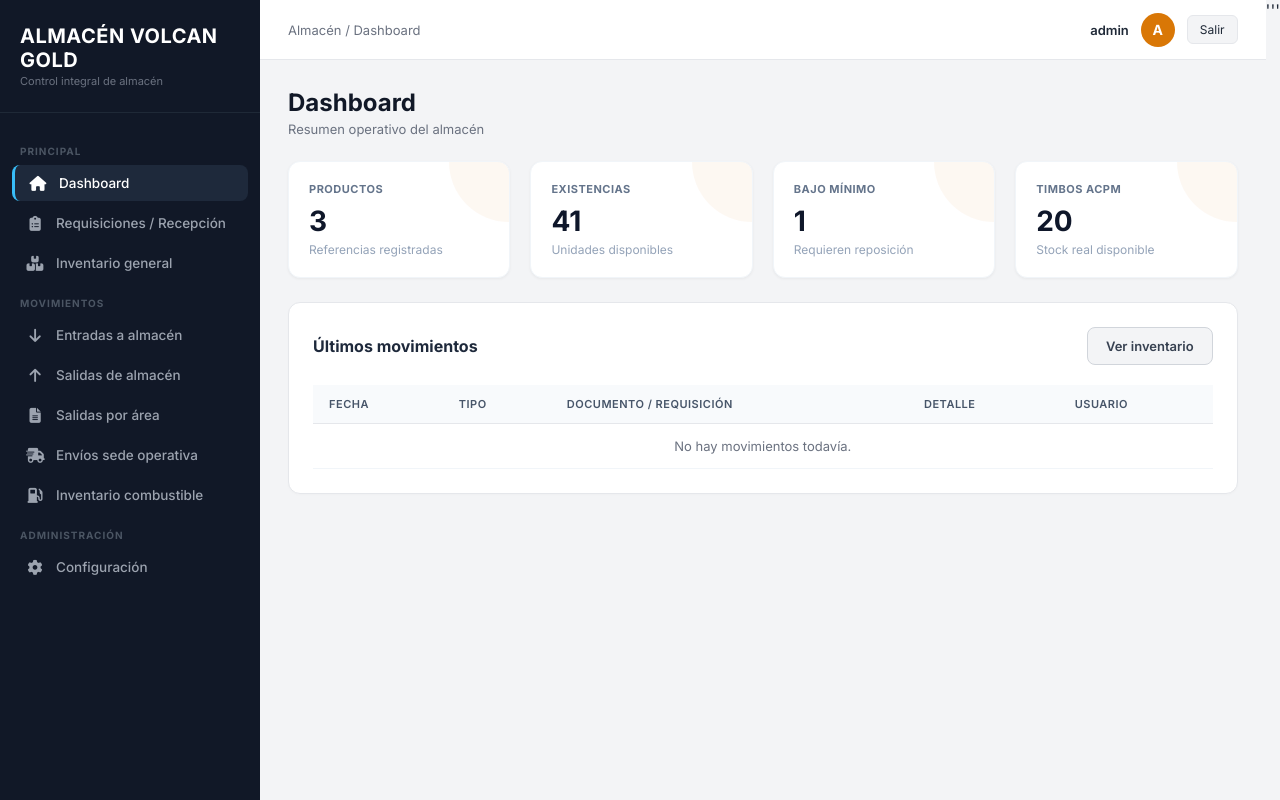
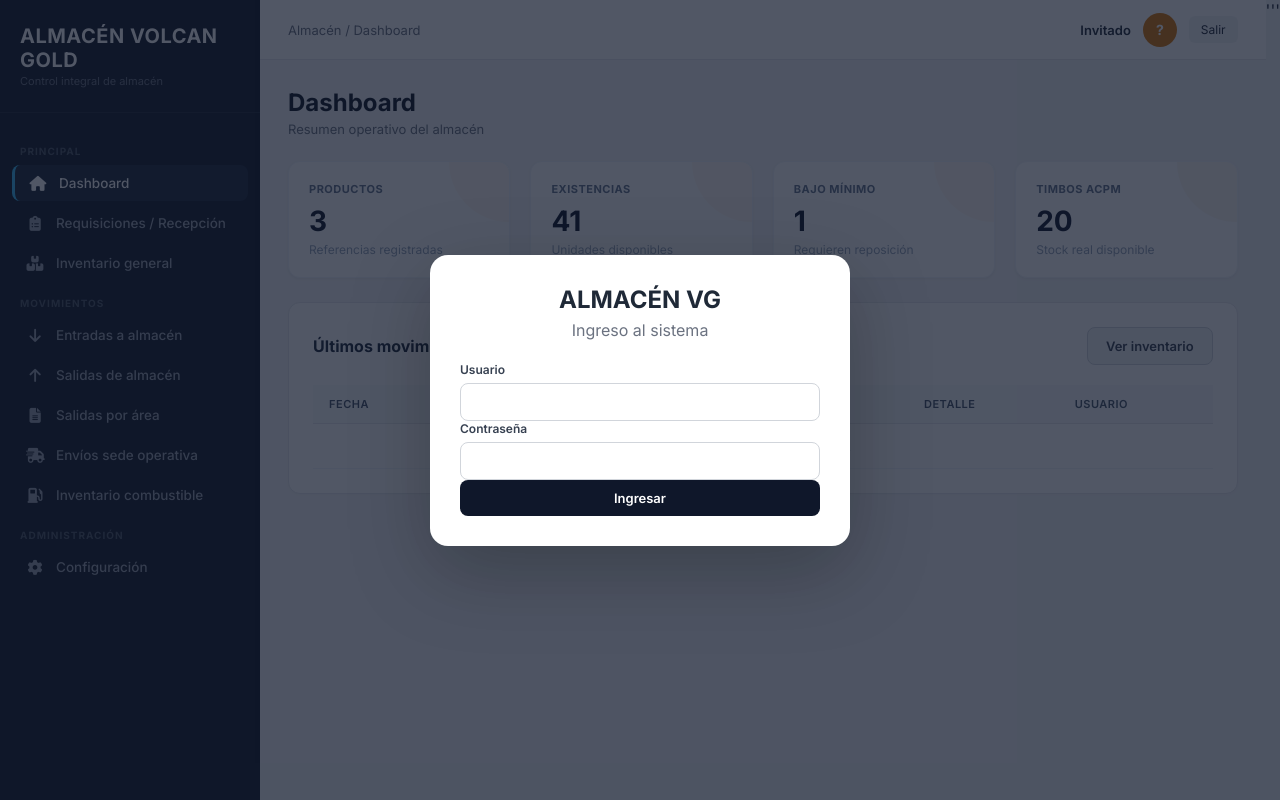
Before and after one commit to yivyguerrero-jpg/ALMACEN, a plain HTML site: page index.html in a window 1280 px wide. Drawn offline with Linux system fonts and the light colour scheme.

```diff
--- a/index.html
+++ b/index.html
@@ -521,9 +521,47 @@
             .voucher-content { position: absolute; left: 0; top: 0; width: 100%; max-width: 100%; padding: 0; box-shadow: none; }
             .no-print { display: none !important; }
         }
-    </style>
+
+        /* LOGIN */
+        #login-overlay {
+            position: fixed; inset: 0; z-index: 99999;
+            background: rgba(15, 23, 42, .72);
+            display: none; align-items: center; justify-content: center;
+            padding: 20px;
+        }
+        .login-card {
+            width: min(420px, 100%); background: #fff; border-radius: 18px;
+            padding: 30px; box-shadow: 0 25px 80px rgba(0,0,0,.25);
+        }
+        .login-brand { text-align:center; margin-bottom:22px; }
+        .login-brand h2 { margin:0 0 6px; }
+        .login-brand p { margin:0; color:var(--text-muted); }
+        .login-error { color:#b91c1c; background:#fef2f2; border:1px solid #fecaca; padding:10px 12px; border-radius:8px; margin-bottom:14px; display:none; font-size:13px; }
+        body.logged-out .app-shell { filter: blur(2px); pointer-events:none; user-select:none; }
+        .btn-logout { cursor:pointer; border:0; }
+</style>
 </head>
 <body>
+    <div id="login-overlay">
+        <div class="login-card">
+            <div class="login-brand">
+                <h2>ALMACÉN VG</h2>
+                <p>Ingreso al sistema</p>
+            </div>
+            <div id="login-error" class="login-error">Usuario o contraseña incorrectos.</div>
+            <form onsubmit="return login(event)">
+                <div class="form-group">
+                    <label>Usuario</label>
+                    <input type="text" id="login-user" autocomplete="username" required>
+                </div>
+                <div class="form-group">
+                    <label>Contraseña</label>
+                    <input type="password" id="login-pass" autocomplete="current-password" required>
+                </div>
+                <button type="submit" class="btn btn-primary" style="width:100%;">Ingresar</button>
+            </form>
+        </div>
+    </div>
 
     <!-- Sidebar Navigation -->
     <aside class="sidebar">
@@ -1270,7 +1308,7 @@
             users: JSON.parse(localStorage.getItem('db_users')) || [
                 { id: 1, name: 'admin', pass: 'admin123', role: 'Administrador', blocked: false }
             ],
-            currentUser: JSON.parse(localStorage.getItem('db_currentUser')) || { name: 'admin', role: 'Administrador' }
+            currentUser: JSON.parse(sessionStorage.getItem('vg_currentUser') || 'null')
         };
 
         function saveDB() {
@@ -1286,17 +1324,25 @@
             localStorage.setItem('db_areas', JSON.stringify(db.areas));
             localStorage.setItem('db_categories', JSON.stringify(db.categories));
             localStorage.setItem('db_users', JSON.stringify(db.users));
-            localStorage.setItem('db_currentUser', JSON.stringify(db.currentUser));
+            if (db.currentUser) sessionStorage.setItem('vg_currentUser', JSON.stringify(db.currentUser));
+            else sessionStorage.removeItem('vg_currentUser');
             updateDashboardStats();
         }
 
         // INIT SETUP
         document.addEventListener('DOMContentLoaded', () => {
+            const session = JSON.parse(sessionStorage.getItem('vg_currentUser') || 'null');
+            if (session) db.currentUser = session;
+            else {
+                db.currentUser = null;
+                document.body.classList.add('logged-out');
+                document.getElementById('login-overlay').style.display = 'flex';
+            }
             const today = new Date().toISOString().split('T')[0];
             document.querySelectorAll('input[type="date"]').forEach(inp => inp.value = today);
 
-            document.getElementById('currentUserDisplay').innerText = db.currentUser.name;
-            document.getElementById('currentUserAvatar').innerText = db.currentUser.name.charAt(0).toUpperCase();
+            document.getElementById('currentUserDisplay').innerText = db.currentUser ? db.currentUser.name : 'Invitado';
+            document.getElementById('currentUserAvatar').innerText = db.currentUser ? db.currentUser.name.charAt(0).toUpperCase() : '?';
 
             populateDropdowns();
             renderDashboard();
@@ -2245,8 +2291,43 @@
             document.getElementById('print-modal').style.display = 'none';
         }
 
+        function login(e) {
+            if (e) e.preventDefault();
+            const username = document.getElementById('login-user').value.trim();
+            const password = document.getElementById('login-pass').value;
+            const user = db.users.find(u => String(u.name || '').trim().toLowerCase() === username.toLowerCase() && String(u.pass ?? '') === password);
+            const error = document.getElementById('login-error');
+            if (!user) {
+                error.innerText = 'Usuario o contraseña incorrectos.';
+                error.style.display = 'block';
+                return false;
+            }
+            if (user.blocked) {
+                error.innerText = 'Este usuario está bloqueado. Comuníquese con el administrador.';
+                error.style.display = 'block';
+                return false;
+            }
+            db.currentUser = { id: user.id, name: user.name, role: user.role };
+            sessionStorage.setItem('vg_currentUser', JSON.stringify(db.currentUser));
+            document.getElementById('currentUserDisplay').innerText = user.name;
+            document.getElementById('currentUserAvatar').innerText = user.name.charAt(0).toUpperCase();
+            document.getElementById('login-overlay').style.display = 'none';
+            document.body.classList.remove('logged-out');
+            document.getElementById('login-user').value = '';
+            document.getElementById('login-pass').value = '';
+            error.style.display = 'none';
+            return false;
+        }
+
         function logout() {
-            alert('Sesión cerrada correctamente.');
+            sessionStorage.removeItem('vg_currentUser');
+            db.currentUser = null;
+            document.body.classList.add('logged-out');
+            document.getElementById('login-overlay').style.display = 'flex';
+            document.getElementById('login-user').value = '';
+            document.getElementById('login-pass').value = '';
+            document.getElementById('login-error').style.display = 'none';
+            document.getElementById('login-user').focus();
         }
     </script>
 </body>
```
